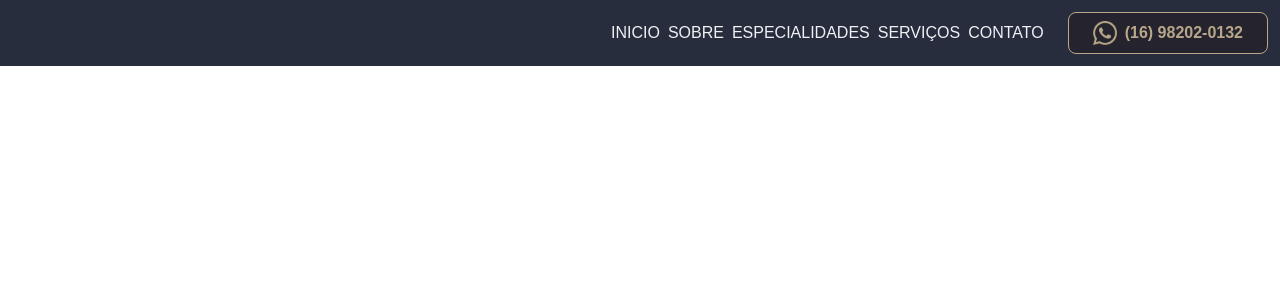
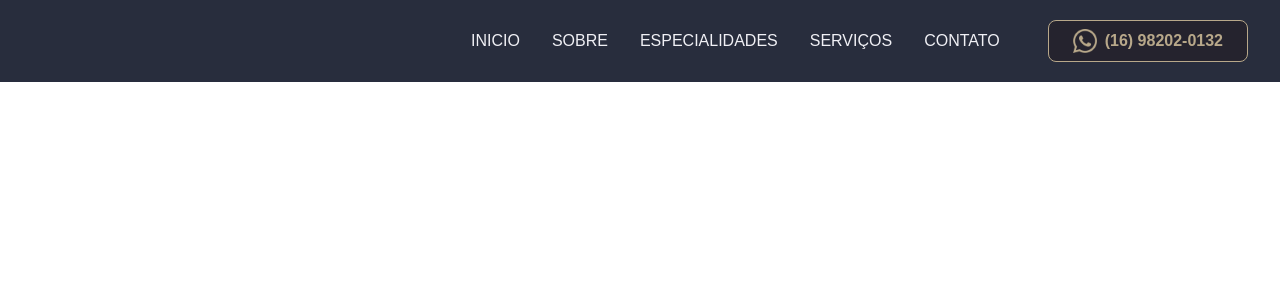
Before and after one commit to LucMazarJR/advocacia-landing-page, a Next.js app: page / in a window 1280 px wide. Shown: the top 300 px of the page. Built offline with nearby package versions, Linux system fonts and the light colour scheme.

Commit message:
refactor: adjust whatsapp button and nav bar paddings

```diff
--- a/app/components/layout/header.tsx
+++ b/app/components/layout/header.tsx
@@ -3,8 +3,8 @@ import HeaderNav from './header_nav'
 
 export default function Header() {
     return (
-        <header className="bg-header-primary fixed top-0 flex w-full items-center justify-end p-3">
-            <div className="flex items-center gap-6">
+        <header className="bg-header-primary fixed top-0 flex w-full items-center justify-end p-5 px-8">
+            <div className="flex items-center gap-12">
                 <HeaderNav />
                 <WhatsappButton />
             </div>
--- a/app/components/layout/header_nav.tsx
+++ b/app/components/layout/header_nav.tsx
@@ -23,7 +23,7 @@ function NavElement(props: navItem) {
 
 export default function HeaderNav() {
     return (
-        <nav className="flex gap-2">
+        <nav className="flex gap-8">
             {NAV_ITEMS.map((item) => (
                 <NavElement {...item} key={item.href} />
             ))}
```
